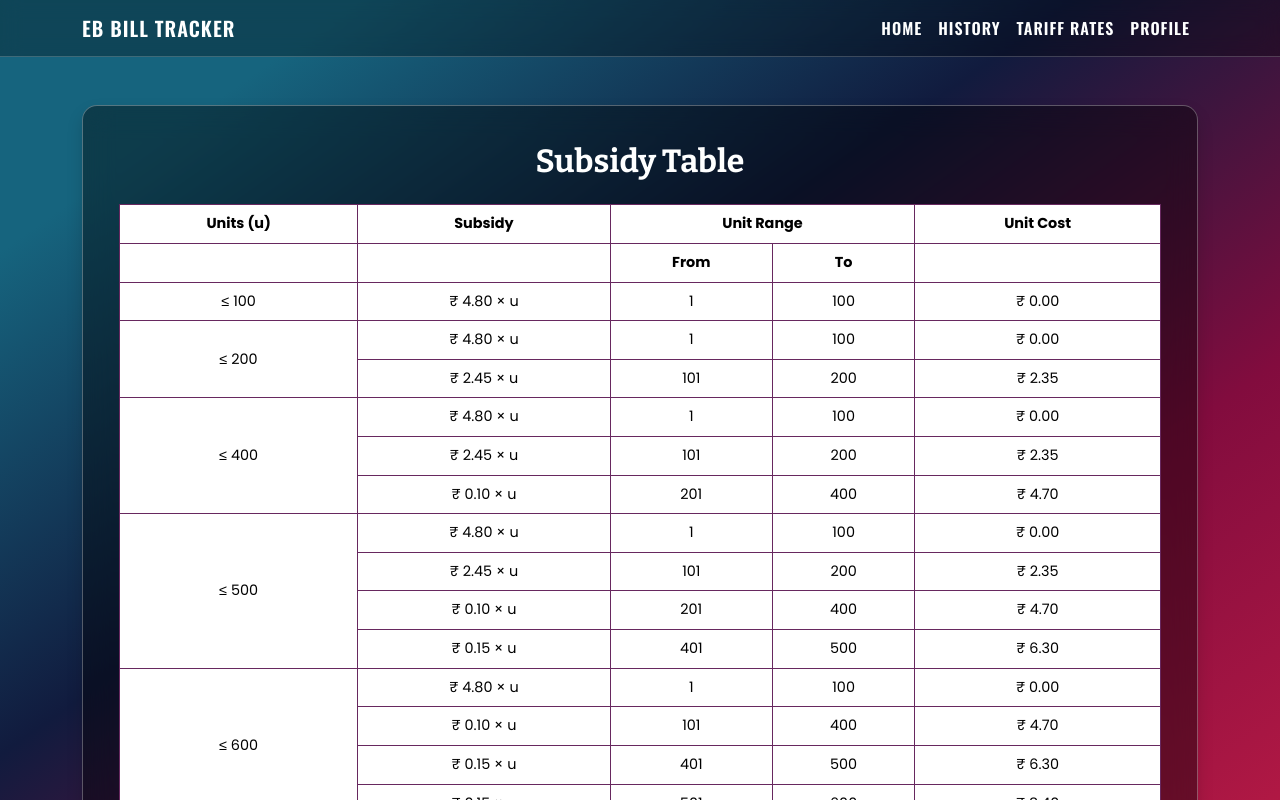
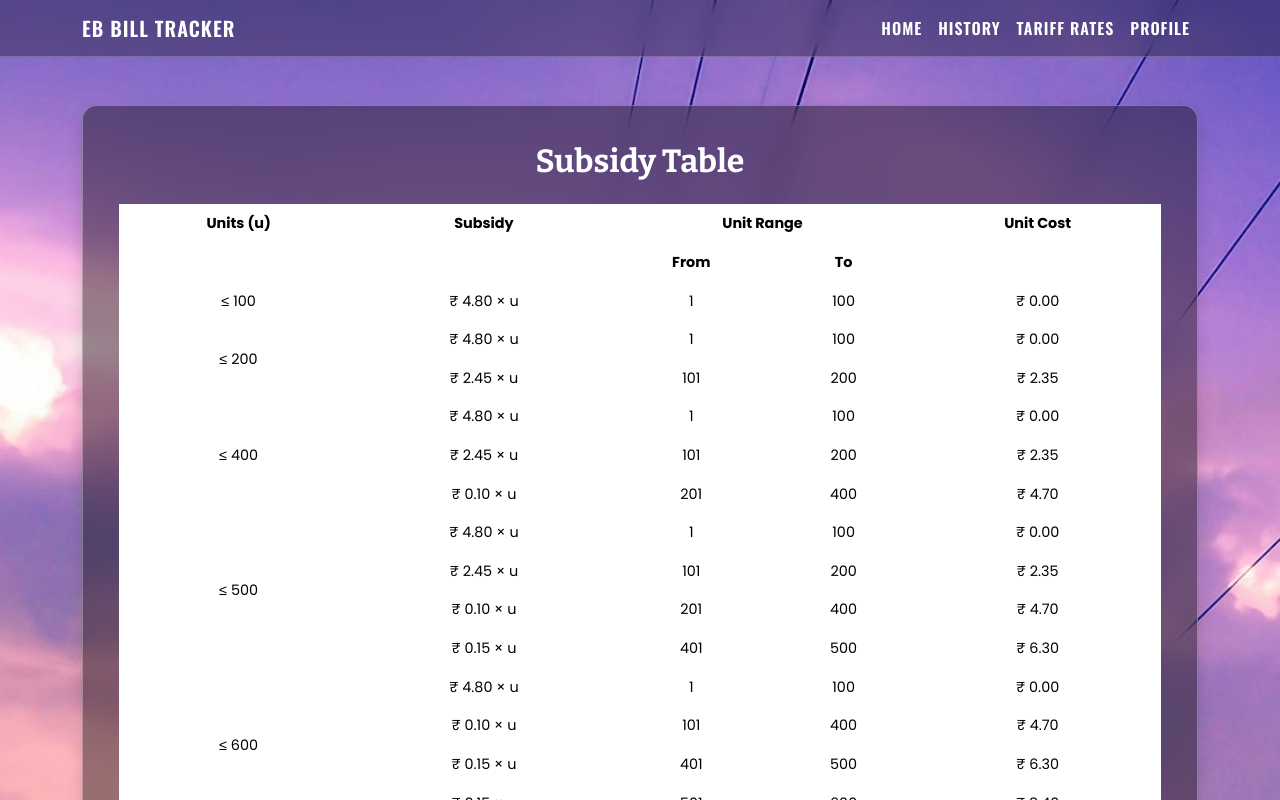
Before and after one commit to vishalm01/EB-Tracker, a website: page project/tariffrates.html in a window 1280 px wide. Shown: the top 800 px of the page. Drawn offline with nearby package versions, Linux system fonts and the light colour scheme.

Commit message:
small changes

```diff
--- a/project/tariffrates.html
+++ b/project/tariffrates.html
@@ -13,11 +13,20 @@
     rel="stylesheet">
   <script src="https://cdn.jsdelivr.net/npm/chart.js"></script>
 </head>
-
+<style>
+  body{
+    background-image: url(./assets/images/tariff.jpg);
+  }
+  .table {
+  color: #FEFFFF;
+  border: 1px solid #FEFFFF;
+  font-size: 0.9rem;
+}
+</style>
 <body>
   <nav class="navbar navbar-expand-lg sticky-top">
     <div class="container">
-      <a class="navbar-brand" href="#inputSection">EB BILL TRACKER</a>
+      <a class="navbar-brand" href="dashboard.html">EB BILL TRACKER</a>
       <button class="navbar-toggler" type="button" data-bs-toggle="collapse" data-bs-target="#navbarNav"
         aria-controls="navbarNav" aria-expanded="false" aria-label="Toggle navigation">
         <span class="navbar-toggler-icon"></span>
```
Also changed, not shown: project/dashboard.html (+1 -1 lines), project/history.html (+1 -1 lines), project/profile.html (+1 -1 lines), project/assets/images/tariff.jpg (renamed from project/assets/images/login-sub-bg.jpg).
